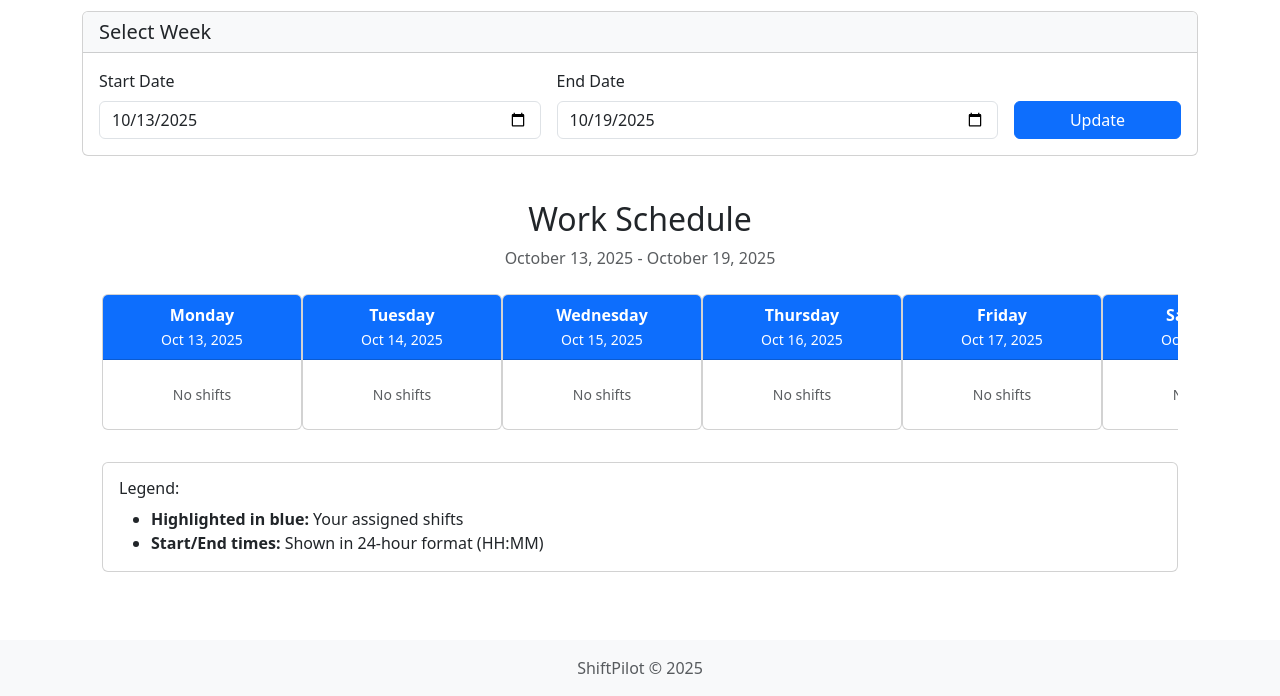
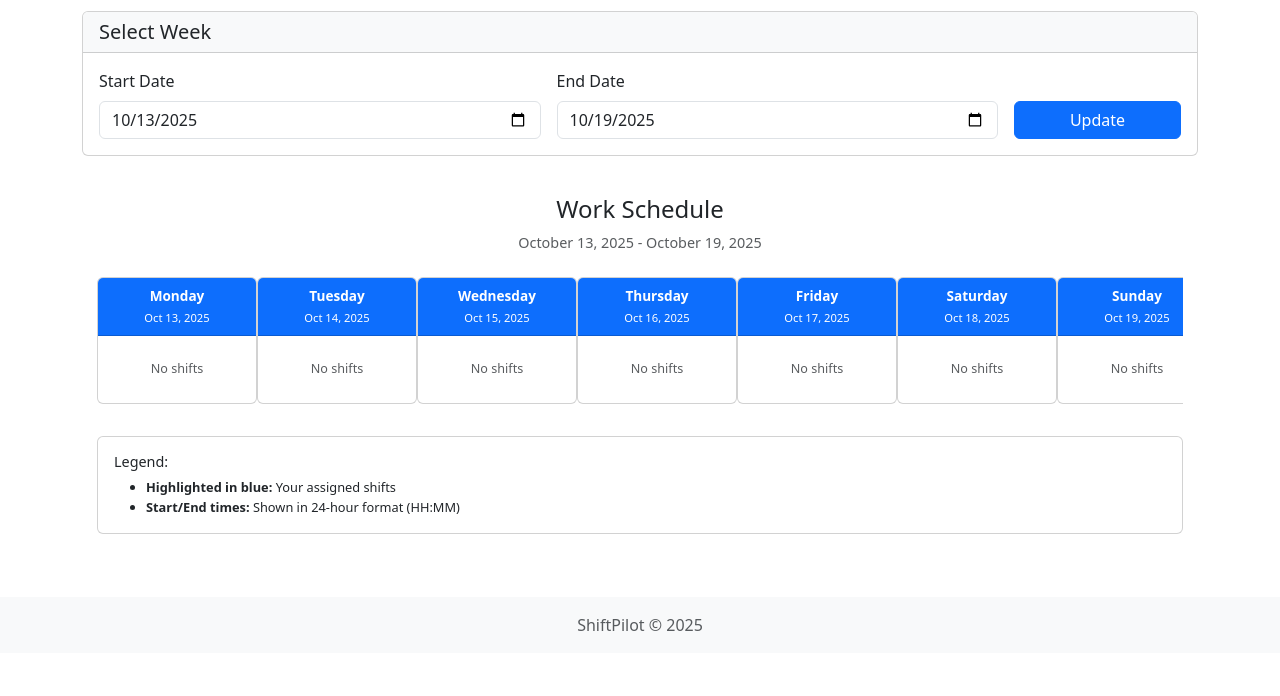
Before and after one commit to Murads98/ShiftPilot, a Django app: page /schedule/published/ in a window 1280 px wide. Shown: the part 149-845 px from the top of the page. After the commit the page ends 780 px from the top, so only its background shows below. Run offline with Django 5.2, Linux system fonts and the light colour scheme; the visitor is signed in with stand-in values (Sample User, id 1); data comes from the database, SQL or seed files in the repository; data that the repository does not hold is empty.

Commit message:
Make schedule more compact to fit on screen
Reduced font sizes and padding to make the schedule fit better:
- Reduced day column width from 200px to 160-180px
- Decreased font sizes across all elements (0.75-0.85rem)
- Reduced padding in shift cards and employee names
- Smaller header and badge sizes
- More compact spacing throughout

This ensures the full weekly schedule fits on screen without horizontal scrolling.

🤖 Generated with [Claude Code](https://claude.com/claude-code)

Co-Authored-By: Claude <noreply@anthropic.com>

```diff
--- a/templates/core/schedule_published.html
+++ b/templates/core/schedule_published.html
@@ -5,39 +5,70 @@
 
 {% block extra_css %}
 <style>
+    #schedule-content {
+        background-color: white;
+        padding: 15px;
+        font-size: 0.85rem;
+    }
+    #schedule-content h2 {
+        font-size: 1.5rem;
+        margin-bottom: 0.5rem;
+    }
+    #schedule-content .text-muted {
+        font-size: 0.9rem;
+    }
     .day-column {
-        min-width: 200px;
+        min-width: 160px;
+        max-width: 180px;
     }
     .shift-card {
-        margin-bottom: 8px;
-        border-radius: 4px;
+        margin-bottom: 6px;
+        border-radius: 3px;
+        font-size: 0.8rem;
     }
     .shift-card .card-header {
-        padding: 0.5rem 1rem;
+        padding: 0.35rem 0.6rem;
         font-weight: 600;
+        font-size: 0.8rem;
     }
     .shift-card .card-body {
-        padding: 0.75rem 1rem;
+        padding: 0.5rem 0.6rem;
     }
     .employee-name {
-        padding: 0.4rem 0.6rem;
-        margin-bottom: 0.3rem;
+        padding: 0.3rem 0.5rem;
+        margin-bottom: 0.25rem;
         background-color: #f8f9fa;
         border-left: 3px solid #0d6efd;
         border-radius: 3px;
-        font-size: 0.9rem;
+        font-size: 0.75rem;
     }
     .employee-name.current-user {
         background-color: #d1ecf1;
         border-left-color: #0dcaf0;
         font-weight: 600;
     }
+    .employee-name .badge {
+        font-size: 0.65rem;
+        padding: 0.15rem 0.3rem;
+    }
     .download-btn {
         display: inline-block;
     }
-    #schedule-content {
-        background-color: white;
-        padding: 20px;
+    .card-header.bg-primary {
+        font-size: 0.85rem;
+    }
+    .card-header.bg-primary small {
+        font-size: 0.7rem;
+    }
+    .table-responsive {
+        overflow-x: auto;
+        -webkit-overflow-scrolling: touch;
+    }
+    .legend-card {
+        font-size: 0.8rem;
+    }
+    .legend-card h6 {
+        font-size: 0.9rem;
     }
 </style>
 {% endblock %}
@@ -143,7 +174,7 @@
 </div>
 
     <!-- Legend -->
-    <div class="card mt-4">
+    <div class="card mt-4 legend-card">
         <div class="card-body">
             <h6>Legend:</h6>
             <ul class="mb-0">
```
